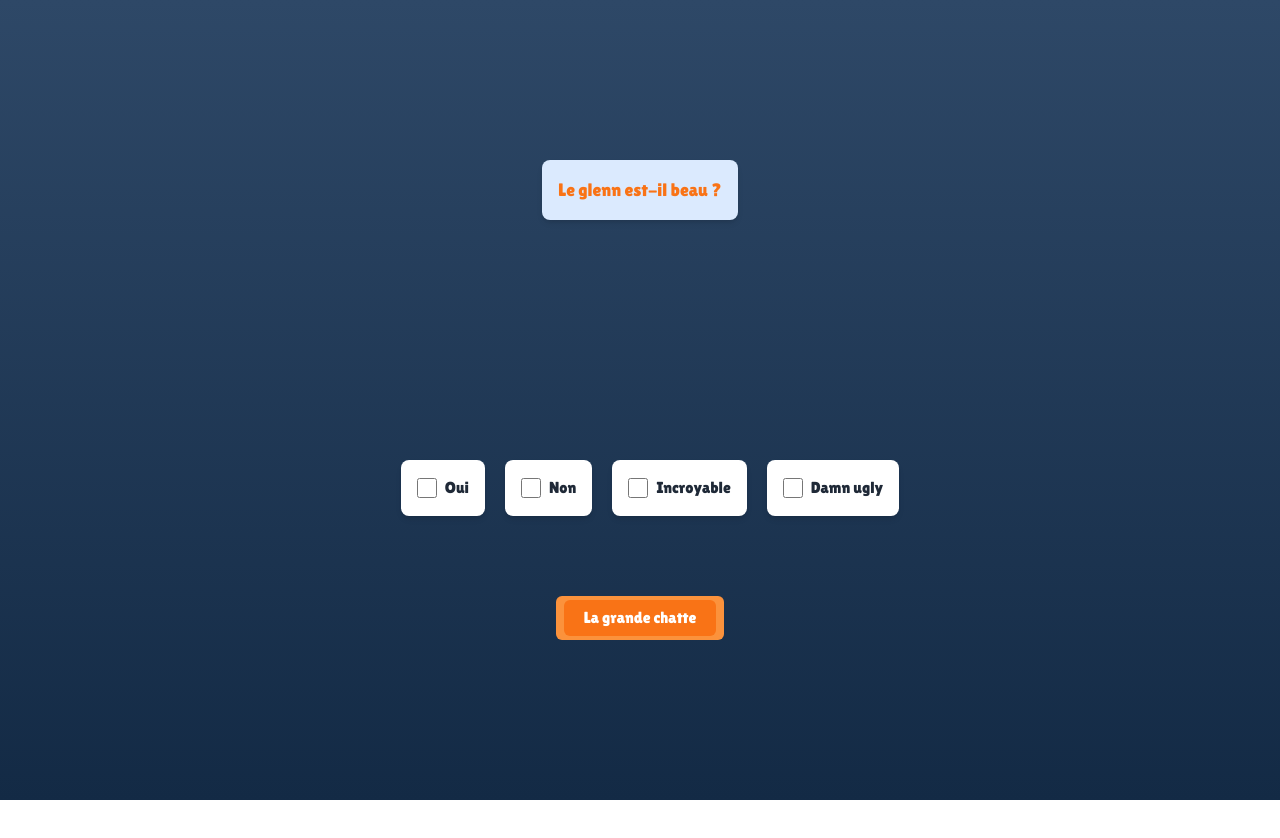
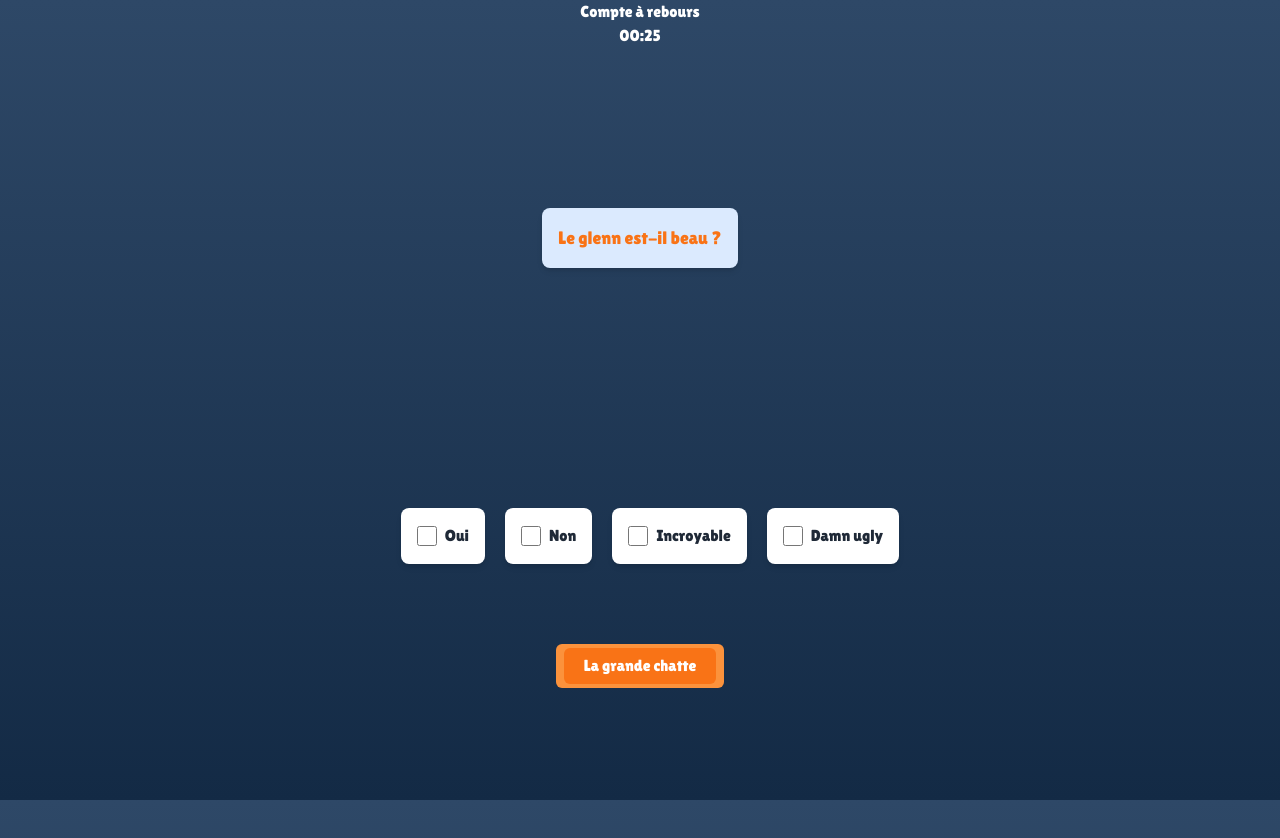
Before and after one commit to AVNOV/m2_CFB_Frontend, a Next.js app: page /quizz in a window 1280 px wide. Shown: the top 838 px of the page. Before the commit the page ends 800 px from the top, so only its background shows below. Built offline with nearby package versions, Linux system fonts and the light colour scheme.

Commit message:
feature: Component that display countdown ingame

```diff
--- /dev/null
+++ b/src/app/components/Timer/index.tsx
@@ -0,0 +1,40 @@
+'use client';
+
+import React, { useEffect, useState } from 'react';
+
+interface TimerCountdownProps {
+  countdown: number;
+}
+
+export default function TimerCountdown({ countdown }: TimerCountdownProps) {
+  const [timeInSeconds, setTimeInSeconds] = useState(countdown);
+
+  useEffect(() => {
+    const interval = setInterval(() => {
+      if (timeInSeconds > 0) {
+        setTimeInSeconds(timeInSeconds - 1);
+      } else {
+        clearInterval(interval);
+      }
+    }, 1000);
+
+    return () => {
+      clearInterval(interval);
+    };
+  }, [timeInSeconds]);
+
+  const formatTime = (seconds: number) => {
+    const minutes = Math.floor(seconds / 60);
+    const remainingSeconds = seconds % 60;
+    const formattedMinutes = String(minutes).padStart(2, '0');
+    const formattedSeconds = String(remainingSeconds).padStart(2, '0');
+    return `${formattedMinutes}:${formattedSeconds}`;
+  };
+
+  return (
+    <div className="flex flex-center flex-col items-center justify-center">
+      <h1>Compte à rebours</h1>
+      <div>{formatTime(timeInSeconds)}</div>
+    </div>
+  );
+}
--- a/src/app/quizz/page.tsx
+++ b/src/app/quizz/page.tsx
@@ -2,6 +2,7 @@
 
 import { useState } from 'react';
 import QuizzTemplate from './quizzTemplate';
+import Timer from '../components/Timer';
 
 export default function QuizzTemplateHandler() {
   //const [selectedCard, setSelectedCard] = useState<string | null>(null);
@@ -18,6 +19,7 @@ export default function QuizzTemplateHandler() {
 
   return (
     <div>
+      <Timer countdown={30} />
       <QuizzTemplate question={question} answers={answers} />
     </div>
   );
```
